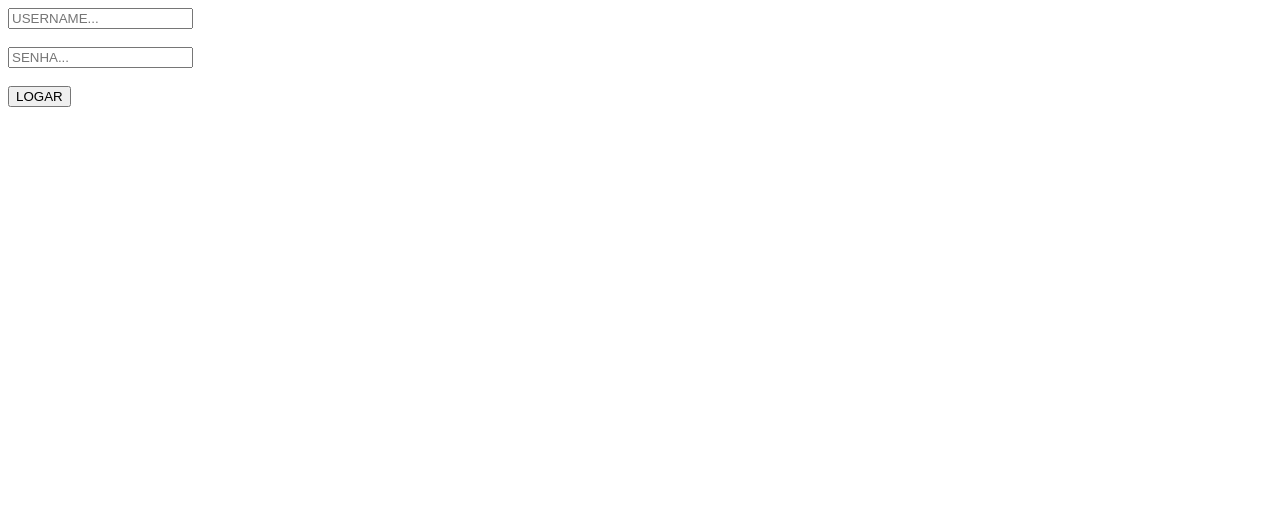
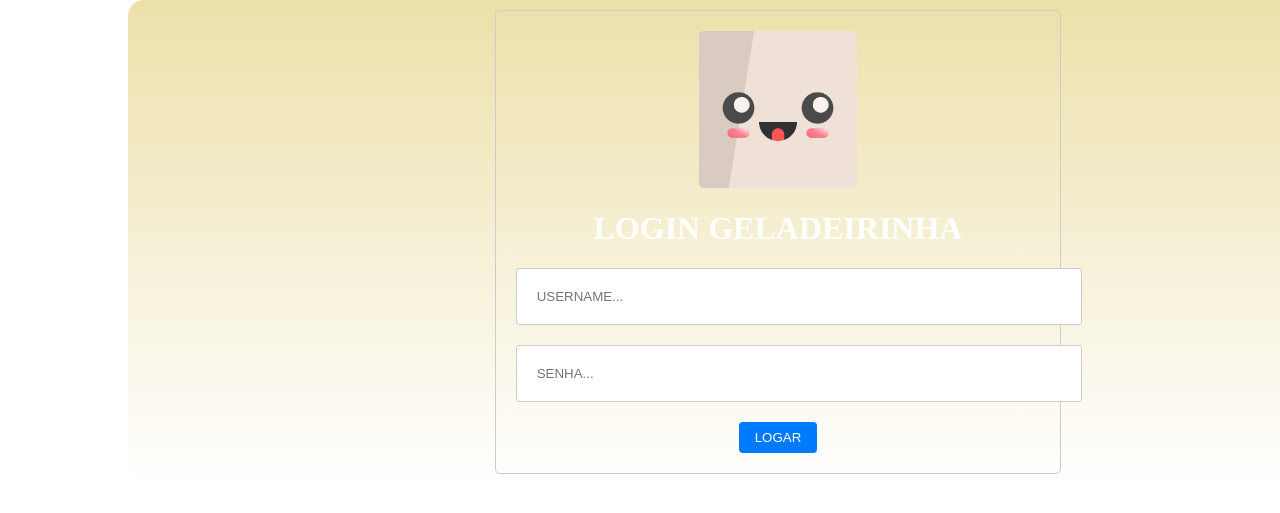
Before and after one commit to gabrieldelmondess/geladeirinha, a Django app: page /auth/login/ in a window 1280 px wide; the page is wider, and only the part inside the window is pictured. Shown: the top 513 px of that part. Run offline with Django 4.2, Linux system fonts and the light colour scheme.

Commit message:
Estilização da tela

```diff
--- /dev/null
+++ b/usuarios/static/style/styles.css
@@ -0,0 +1,62 @@
+/* Exemplo de estilo para um cabeçalho */
+.header {
+    background-image: linear-gradient(to bottom, #ece0a9, #ffffff);
+    color: white;
+    padding: 10px;
+    text-align: center;
+}
+.login-form {
+    height: 50%;
+    margin: 0 auto;
+    padding: 20px;
+    border: 1px solid #ccc;
+    border-radius: 5px;
+    background-color: transparent;
+    align-items: center;
+    justify-content: center;
+    display:flex;
+    flex-direction: column;
+}
+
+.input-field {
+    width: 100%;
+    margin-bottom: 20px;
+    padding: 1.25rem;
+    border: 1px solid #ccc;
+    border-radius: 3px;
+}
+/* Exemplo de estilo para um botão */
+.button {
+    background-color: #007bff;
+    color: white;
+    padding: 8px 16px;
+    border: none;
+    border-radius: 4px;
+    cursor: pointer;
+}
+
+/* Exemplo de estilo para uma classe de contêiner */
+.container {
+    width: 80%;
+    margin: 0 auto;
+}
+
+#login {
+    display: flex;
+    background-color: #333;
+    border: 0px aquamarine;
+    border-radius: 1rem;
+    height: 100%;
+    width: 100vw;
+    align-items: center;
+    justify-content: center;
+    display:flex;
+    flex-direction: column;
+}
+
+.img {
+    max-width: 30%;
+    height: auto;
+    display: block;
+    margin: 0 auto;
+}
--- a/usuarios/templates/login.html
+++ b/usuarios/templates/login.html
@@ -1,21 +1,27 @@
-<html>
+{% load static %}
 
-    <head>
+<!DOCTYPE html>
+<html lang="en">
+<head>
+    <meta charset="UTF-8">
+    <meta http-equiv="X-UA-Compatible" content="IE=edge">
+    <meta name="viewport" content="width=device-width, initial-scale=1.0">
+    <link rel="stylesheet" type="text/css" href="{% static 'style/styles.css' %}">
+    <title>LOGIN GELADEIRINHA</title>
+</head>
+<body class="container">
+    <div class="header" id="login">
+        <form class="login-form" action="{% url 'login'%}" method="POST">
+            <img class="img" src="{% static 'images/geladeirinha-logo.png' %}" alt="Geladeirinha">
+            <h1>LOGIN GELADEIRINHA</h1>
+            <div class="inputs">
+                {% csrf_token %}
+                <input class="input-field" type="text" placeholder="USERNAME..." name="username">
+                <input class="input-field" type="password" placeholder="SENHA..." name="senha">
+                <input class="button" type="submit" value="LOGAR">
+            </div>
+        </form>
+    </div>
 
-    </head>
-
-    <body>
-
-        <form action="{% url 'login'%}" method="POST">{% csrf_token %}
-            <input type="text" placeholder="USERNAME..." name="username">
-            <br>
-            <br>
-            <input type="password" placeholder="SENHA..." name="senha">
-            <br>
-            <br>
-            <input type="submit" value="LOGAR">
-        </form>
-    </body>
-
-
+</body>
 </html>
```
Also changed, not shown: usuarios/templates/cadastro.html (+22 -18 lines), db.sqlite3, usuarios/static/images/geladeirinha-logo.png (added).
